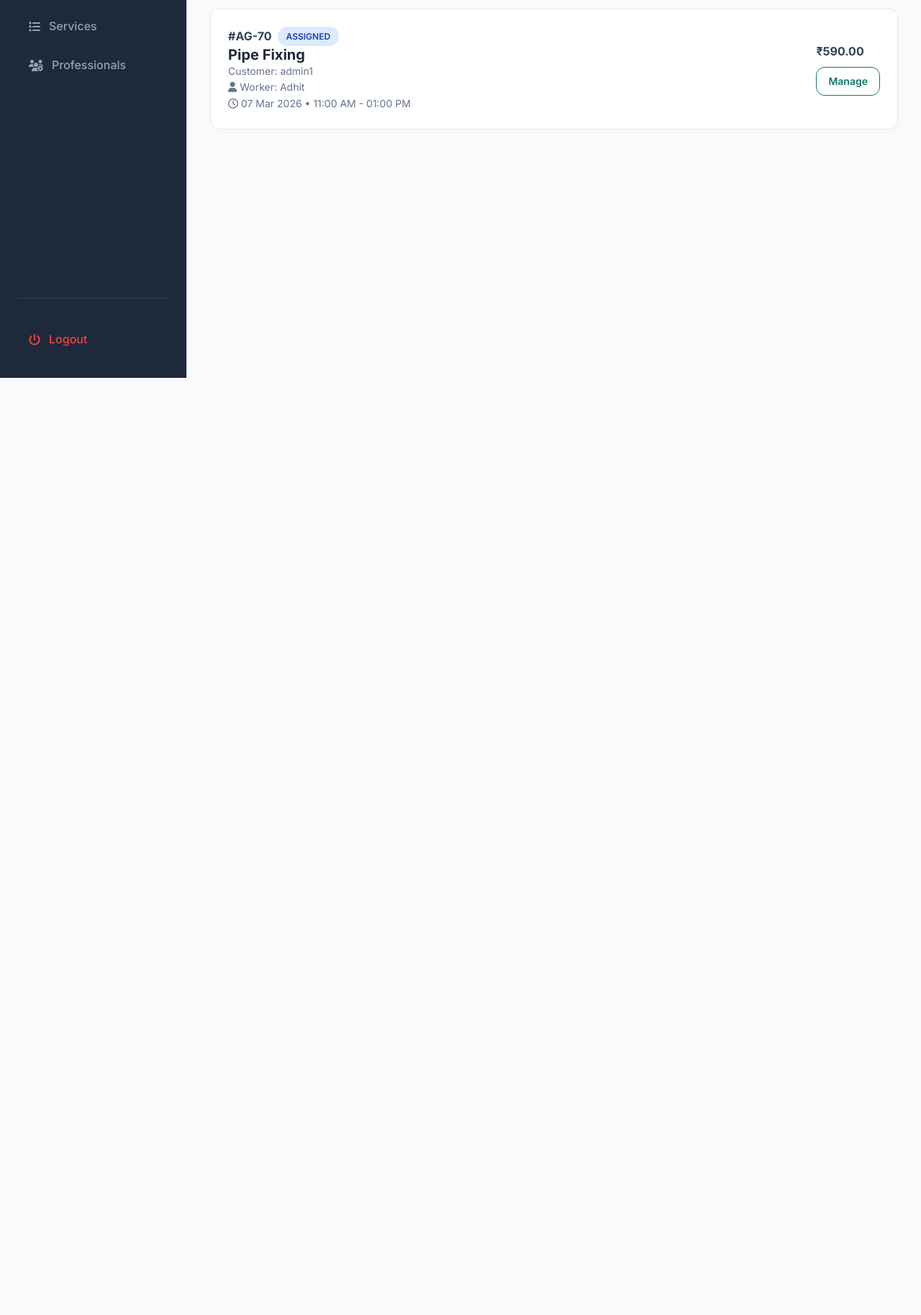
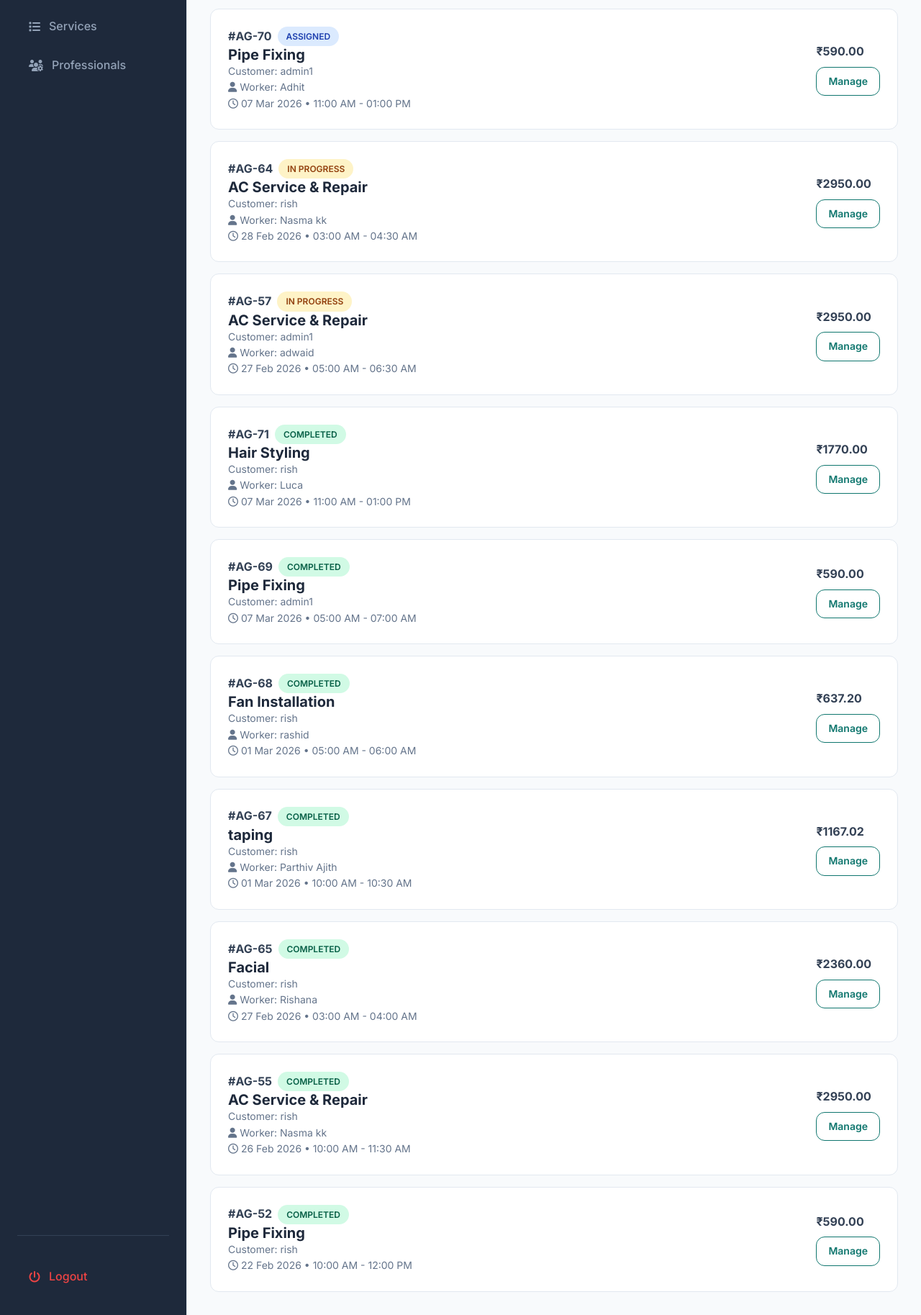
Before and after one commit to rishanasherinn12/local-service-booking, a Django app: page /booking/admin/ in a window 1280 px wide. Shown: the part 275-2102 px from the top of the page at 72% size. Before the commit the page ends 800 px from the top, so only its background shows below. Run offline with Django 5.2, Linux system fonts and the light colour scheme; a user stored in the database is signed in; data comes from the database, SQL or seed files in the repository; both versions use the stored data as it was after the commit.

Commit message:
admin manually done in_progress and completed service

```diff
--- a/aa_local/bookings/urls.py
+++ b/aa_local/bookings/urls.py
@@ -16,4 +16,6 @@ urlpatterns=[
 
     path('admin/',views.admin_bookings, name="admin_booking"),
     path('admin_detail/<int:booking_id>/',views.admin_booking_detail, name="admin_booking_detail"),
+    path('admin-detail/start/<int:booking_id>/',views.start_service_admin, name="start_service_admin"),
+    path('admin-detail/complete/<int:booking_id>/',views.complete_service_admin, name="complete_service_admin"),
 ]
--- a/aa_local/bookings/views.py
+++ b/aa_local/bookings/views.py
@@ -280,12 +280,14 @@ def admin_bookings(request):
     # # Mark old REQUESTED bookings as CANCELLED
     # Booking.objects.filter(booking_status="REQUESTED",created_at__lt=expiry_time).update(booking_status="CANCELLED")
 
-    bookings = Booking.objects.filter(booking_status__in = ["PENDING","ASSIGNED", "CONFIRMED"]).select_related(
+    bookings = Booking.objects.filter(booking_status__in = ["PENDING","ASSIGNED", "CONFIRMED","IN_PROGRESS","COMPLETED"]).select_related(
         "customer","service","worker").annotate(
             priority=Case(
                 When(booking_status="PENDING", then=Value(1)),
                 When(booking_status="ASSIGNED", then=Value(2)),
                 When(booking_status="CONFIRMED", then=Value(3)),
+                When(booking_status="IN_PROGRESS", then=Value(4)),
+                When(booking_status="COMPLETED", then=Value(5)),
                 output_field=IntegerField()
             )
         ).order_by("priority","-created_at") #pending first
@@ -317,3 +319,21 @@ def admin_booking_detail(request, booking_id):
         form = BookingAssignForm(instance = booking)
 
     return render(request, 'admin/bookings/admin_booking_detail.html',{'booking':booking,'form':form,"from_page": from_page})
+
+
+@staff_member_required
+def start_service_admin(request, booking_id):
+    booking = get_object_or_404(Booking, id=booking_id)
+    if booking.booking_status == "CONFIRMED":
+        booking.booking_status = "IN_PROGRESS"
+        booking.save()
+    return redirect("admin_booking_detail", booking_id=booking.id)
+
+@staff_member_required
+def complete_service_admin(request, booking_id):
+    booking = get_object_or_404(Booking, id=booking_id)
+    if booking.booking_status == "IN_PROGRESS":
+        booking.booking_status = "COMPLETED"
+        booking.save()
+
+    return redirect("admin_booking_detail", booking_id=booking.id)
--- a/aa_local/templates/admin/bookings/admin_bookings.html
+++ b/aa_local/templates/admin/bookings/admin_bookings.html
@@ -26,6 +26,11 @@
                                 <span class="badge badge-info">Assigned</span>
                             {% elif booking.booking_status == "CONFIRMED" %}
                                 <span class="badge badge-success">Confirmed</span>
+                            {% elif booking.booking_status == "IN_PROGRESS" %}
+                                <span class="badge badge-warning">In Progress</span>
+
+                            {% elif booking.booking_status == "COMPLETED" %}
+                                <span class="badge badge-success">Completed</span>
                             {% elif booking.booking_status == "CANCELLED" %}
                                 <span class="badge badge-danger">Cancelled</span>
                             {% endif %}
```
Also changed, not shown: aa_local/templates/admin/bookings/admin_booking_detail.html (+18 -0 lines), aa_local/templates/customer/bookings/my_bookings.html (+3 -22 lines), aa_local/db.sqlite3.
